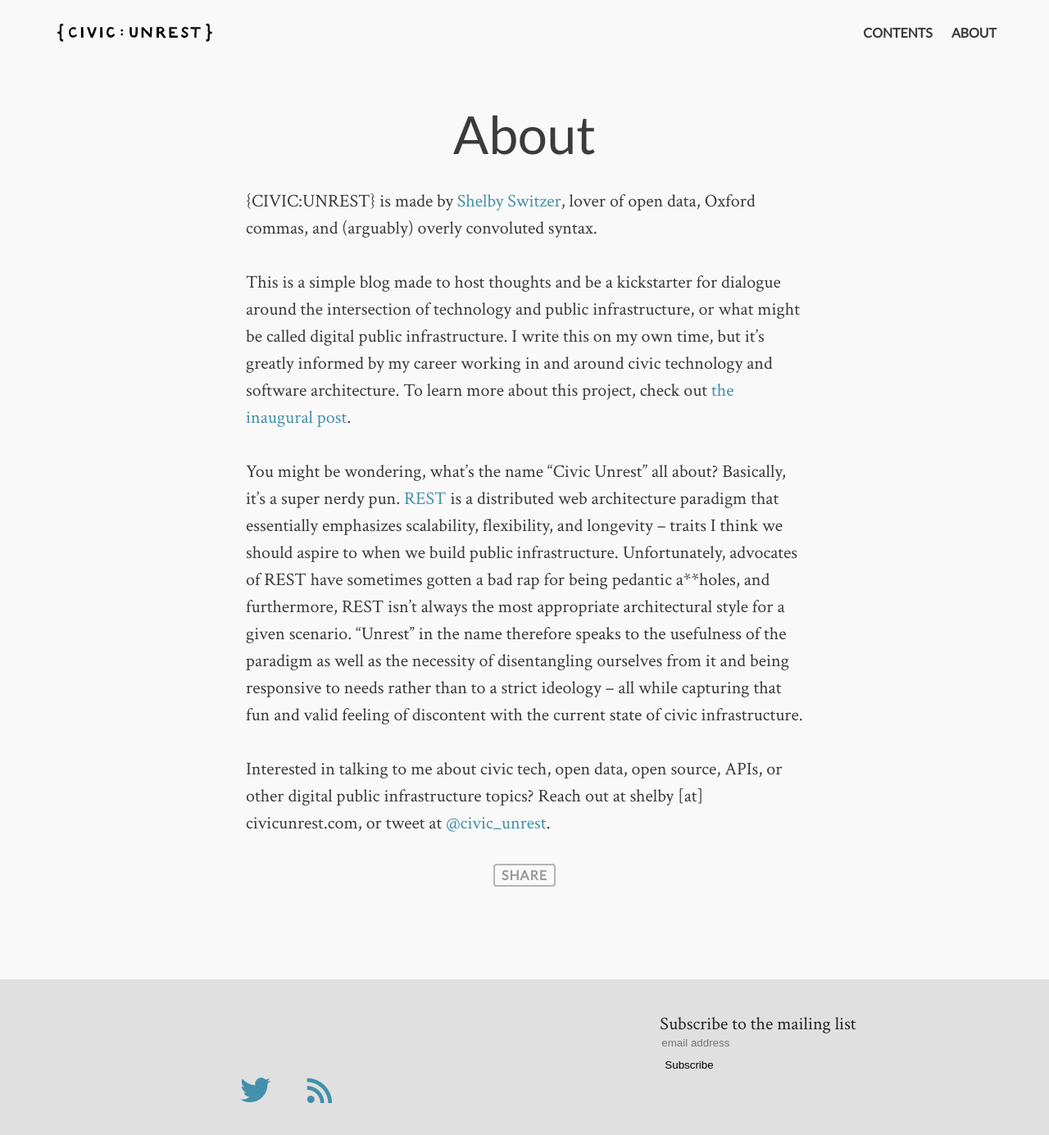
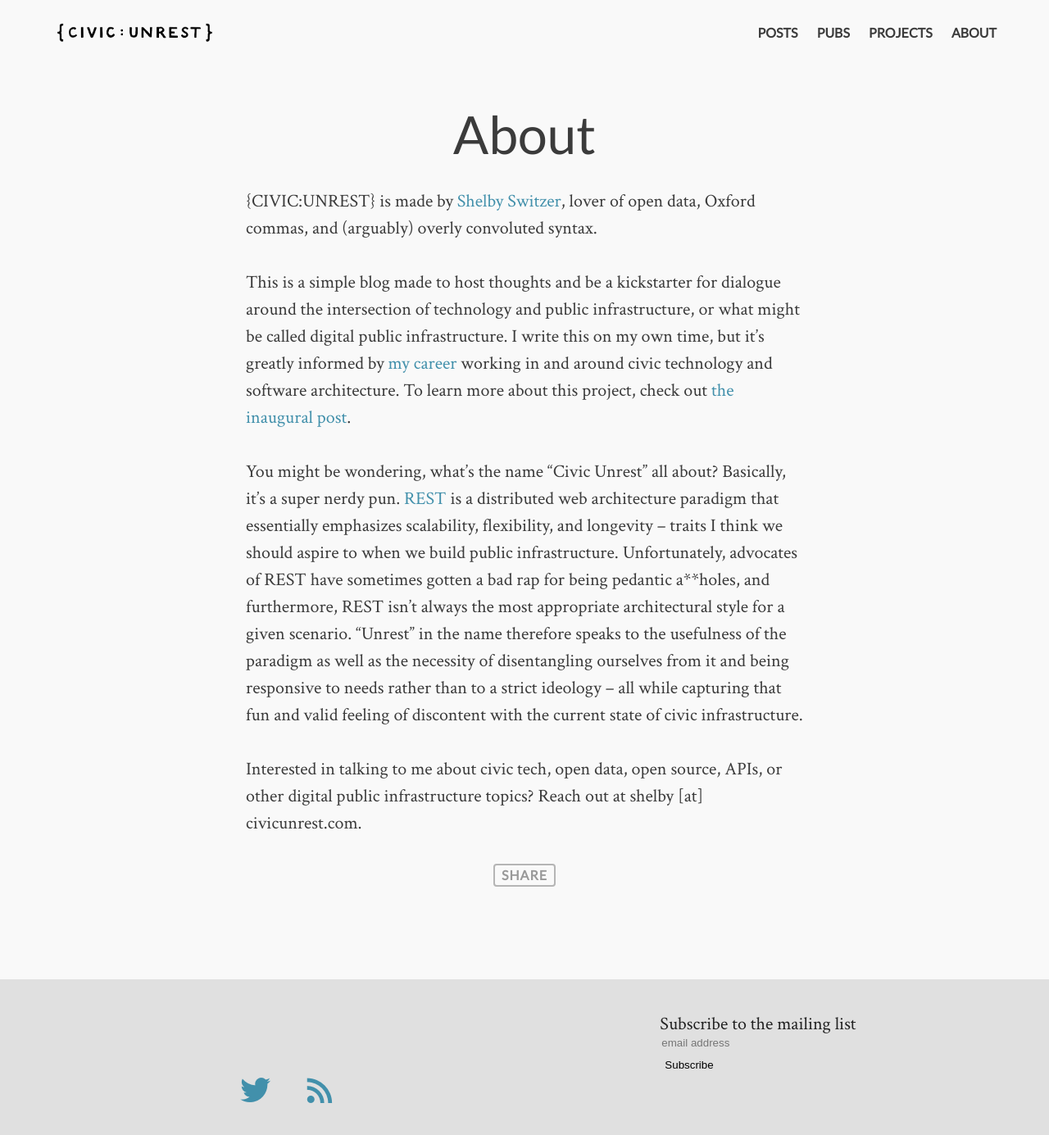
Before and after one commit to switzersc/civic_unrest, a Jekyll site: the page built from about.md, in a window 1280 px wide and 1400 px high. Shown: the top 1385 px of the window at 82% size. Built offline with Jekyll 4.4.1, drawn with Linux system fonts in a browser that asks for light colours; comment, search, counter and statistics services are not loaded.

```diff
--- a/_config.yml
+++ b/_config.yml
@@ -73,8 +73,12 @@ opengraph:
 #   - vendor/gems/
 #   - vendor/ruby/
 links:
-  - title: Contents
-    url: /contents
+  - title: Posts
+    url: /posts
+  - title: Pubs
+    url: /pubs
+  - title: Projects
+    url: /projects
   - title: About
     url: /about
 
--- a/about.md
+++ b/about.md
@@ -6,8 +6,8 @@ permalink: /about/
 
 {CIVIC:UNREST} is made by [Shelby Switzer](https://shelbyswitzer.com){:target="_blank"}, lover of open data, Oxford commas, and (arguably) overly convoluted syntax.
 
-This is a simple blog made to host thoughts and be a kickstarter for dialogue around the intersection of technology and public infrastructure, or what might be called digital public infrastructure. I write this on my own time, but it's greatly informed by my career working in and around civic technology and software architecture. To learn more about this project, check out [the inaugural post](/2019/01/07/launching-civic-rest).
+This is a simple blog made to host thoughts and be a kickstarter for dialogue around the intersection of technology and public infrastructure, or what might be called digital public infrastructure. I write this on my own time, but it's greatly informed by [my career](/projects) working in and around civic technology and software architecture. To learn more about this project, check out [the inaugural post](/2019/01/07/launching-civic-rest).
 
 You might be wondering, what's the name "Civic Unrest" all about? Basically, it's a super nerdy pun. [REST](https://www.ics.uci.edu/~fielding/pubs/dissertation/rest_arch_style.htm){:target="_blank"} is a distributed web architecture paradigm that essentially emphasizes scalability, flexibility, and longevity -- traits I think we should aspire to when we build public infrastructure. Unfortunately, advocates of REST have sometimes gotten a bad rap for being pedantic a**holes, and furthermore, REST isn't always the most appropriate architectural style for a given scenario. "Unrest" in the name therefore speaks to the usefulness of the paradigm as well as the necessity of disentangling ourselves from it and being responsive to needs rather than to a strict ideology -- all while capturing that fun and valid feeling of discontent with the current state of civic infrastructure.
 
-Interested in talking to me about civic tech, open data, open source, APIs, or other digital public infrastructure topics? Reach out at shelby [at] civicunrest.com, or tweet at [@civic_unrest](https://twitter.com/civic_unrest){:target="_blank"}.
+Interested in talking to me about civic tech, open data, open source, APIs, or other digital public infrastructure topics? Reach out at shelby [at] civicunrest.com.
--- a/assets/css/i.scss
+++ b/assets/css/i.scss
@@ -15,3 +15,61 @@
 
 // Remove the definition below for a pixel-based layout
 $total-width: 100%;
+
+
+.project-list {
+  text-align: center;
+  font-size: 0; }
+  .project-list .project-link {
+    color: inherit;
+    font-size: 13px;
+    display: block;
+    text-align: left;
+    margin-bottom: 20px;
+    background-color: #fff;
+    padding: 25px;
+    border: 1px solid transparent;
+    overflow: hidden;
+    position: relative;
+    -webkit-transition: 0.5s;
+    -moz-transition: 0.5s;
+    -ms-transition: 0.5s;
+    -o-transition: 0.5s;
+    transition: 0.5s; }
+    .project-list .project-link.has-cover {
+      padding-right: 185px; }
+    .project-list .project-link .post-cover {
+      -webkit-transition: 0.5s;
+      -moz-transition: 0.5s;
+      -ms-transition: 0.5s;
+      -o-transition: 0.5s;
+      transition: 0.5s;
+      position: absolute;
+      width: 160px;
+      top: 0;
+      right: 0;
+      background-size: cover;
+      background-position: 50% 50%;
+      border: 10px solid #fff;
+      height: 100%;
+      opacity: .3; }
+    .project-list .project-link .post-title {
+      margin: 0 0 5px; }
+    .project-list .project-link .meta {
+      opacity: .4;
+      font-size: 10px; }
+    .project-list .project-link .excerpt {
+      color: #888;
+      margin: 20px 0 0;
+      max-height: 100px;
+      overflow: hidden;
+      font-weight: normal; }
+    .project-list .project-link .mark {
+      opacity: 0; }
+    .project-list .project-link:hover {
+      border: 1px solid #eee;
+      box-shadow: 0 0 25px #eee; }
+      .project-list .project-link:hover .mark {
+        opacity: 1; }
+      .project-list .project-link:hover .post-cover {
+        opacity: .6; }
--- a/contents.html
+++ b/posts.html
@@ -1,7 +1,7 @@
 ---
 layout: page
-title: Contents
-permalink: /contents/
+title: Posts
+permalink: /posts/
 ---
 
 <table class="contents">
```
Also changed, not shown: projects.html (added, +75 -0 lines), pubs.html (added, +327 -0 lines).
